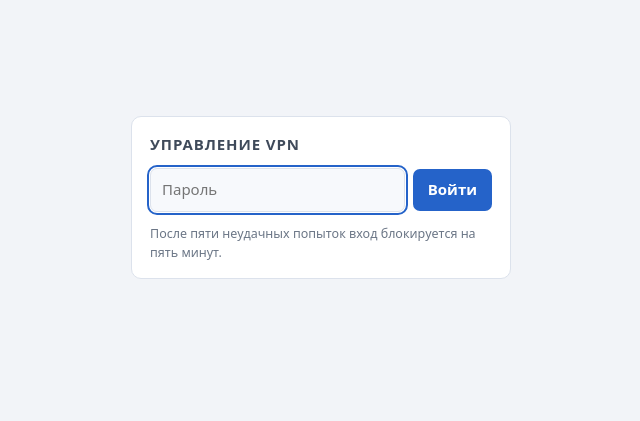
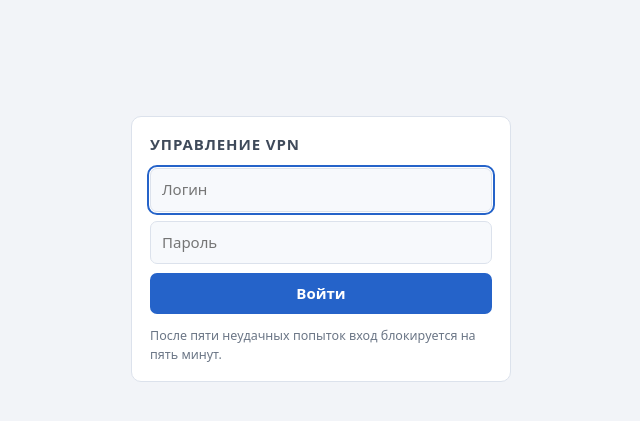
Before and after one commit to Sanamen102/Tg_bot, a Flask app: page /login in a window 1280 px wide. Shown: the top 421 px of the page, without its empty margins (319-959 px from the left). Run offline with Flask 3, Linux system fonts and the light colour scheme.

Commit message:
Ask for a login, and reach the panel from the home network too
The panel is exposed to the internet, so the form now asks for a name as
well as a password, compared with the same constant-time check so timing
does not reveal whether the name was guessed.

Locally the old static page was still being served on port 8090. That port
now proxies to the panel, matching how the domain behaves, while /sub/
stays static and untouched. The session cookie loses its Secure flag,
because over plain http on the LAN the browser would refuse to store it and
login would be impossible; outside, http always redirects to https.

set-password.sh changes the credentials without hand-rolling hashes, and
rotates the session secret so any other session is logged out.

Co-Authored-By: Claude Opus 5 <noreply@anthropic.com>

```diff
--- a/deploy/vpn-panel/app.py
+++ b/deploy/vpn-panel/app.py
@@ -27,6 +27,7 @@ from flask import (Flask, abort, flash, redirect, render_template, request,
 VPS_HOST = os.environ.get("VPN_PANEL_HOST", "147.45.72.72")
 VPS_USER = os.environ.get("VPN_PANEL_USER", "root")
 SSH_KEY = os.environ.get("VPN_PANEL_KEY", "/app/ssh/id_ed25519_vpn")
+LOGIN = os.environ.get("VPN_PANEL_LOGIN", "admin")
 PASSWORD_HASH = os.environ.get("VPN_PANEL_PASSWORD_HASH", "")
 SSH_TIMEOUT = int(os.environ.get("VPN_PANEL_SSH_TIMEOUT", "60"))
 
@@ -149,8 +150,11 @@ def login():
         if blocked(ip):
             flash("Слишком много попыток. Подождите пять минут.", "err")
             return render_template("login.html"), 429
+        # Логин сверяем тем же compare_digest, что и пароль: сравнение по
+        # времени не должно подсказывать, угадано ли имя.
+        name_ok = hmac.compare_digest(request.form.get("login", ""), LOGIN)
         given = hashlib.sha256(request.form.get("password", "").encode()).hexdigest()
-        if PASSWORD_HASH and hmac.compare_digest(given, PASSWORD_HASH):
+        if PASSWORD_HASH and name_ok and hmac.compare_digest(given, PASSWORD_HASH):
             session.clear()
             session["auth"] = True
             session["csrf"] = secrets.token_urlsafe(32)
@@ -159,7 +163,7 @@ def login():
             return redirect(request.args.get("next") or url_for("index"))
         note_fail(ip)
         app.logger.warning("неудачный вход с %s", ip)
-        flash("Неверный пароль", "err")
+        flash("Неверный логин или пароль", "err")
     return render_template("login.html")
 
 
--- a/deploy/vpn-panel/templates/login.html
+++ b/deploy/vpn-panel/templates/login.html
@@ -3,10 +3,14 @@
 {% block body %}
 <div class="card" style="max-width:380px;margin:12vh auto 0">
   <h2>Управление VPN</h2>
-  <form method="post" class="row" style="flex-wrap:nowrap">
-    <input type="password" name="password" placeholder="Пароль" autofocus
-           autocomplete="current-password" style="flex:1">
-    <button type="submit">Войти</button>
+  <form method="post">
+    <div style="display:flex;flex-direction:column;gap:9px">
+      <input type="text" name="login" placeholder="Логин" autofocus
+             autocomplete="username" required>
+      <input type="password" name="password" placeholder="Пароль"
+             autocomplete="current-password" required>
+      <button type="submit">Войти</button>
+    </div>
   </form>
   <p class="muted" style="font-size:12.5px;margin:12px 0 0">
     После пяти неудачных попыток вход блокируется на пять минут.
```
Also changed, not shown: deploy/vpn-panel/docker-compose.yml (+10 -1 lines), 1 other file.
